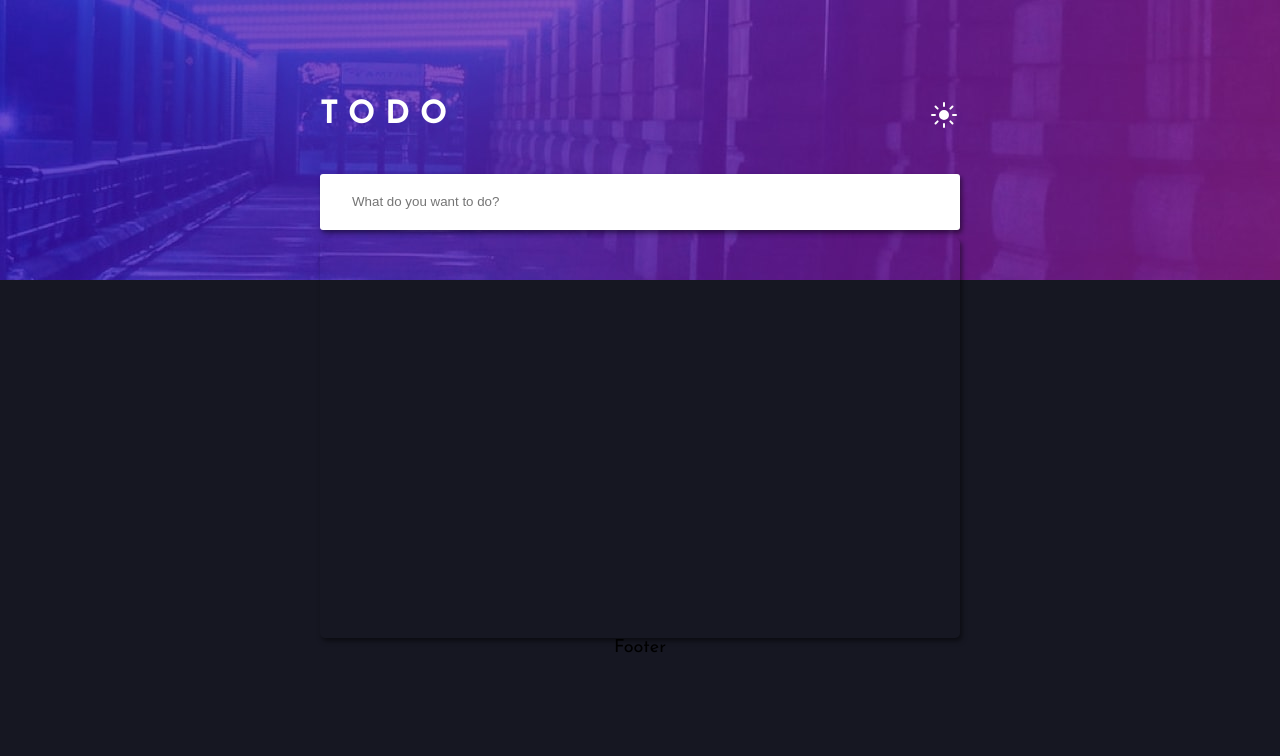
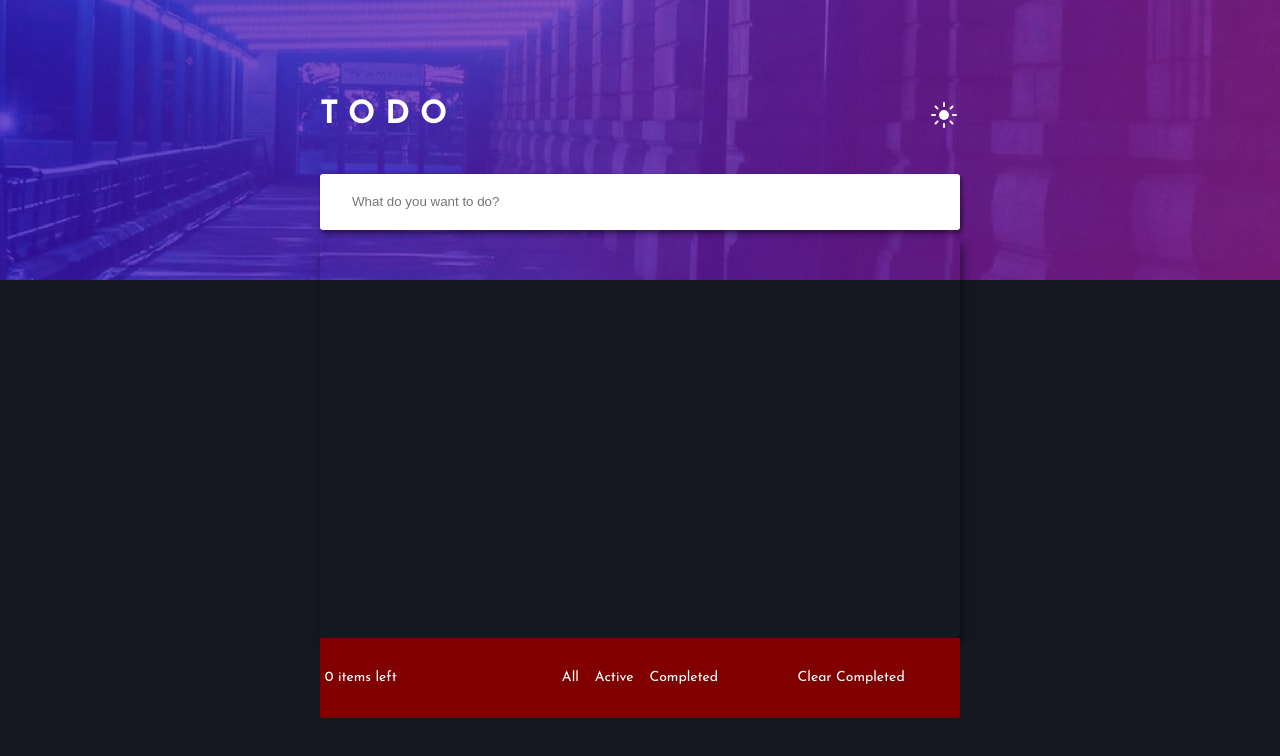
Before and after one commit to DevCollins/frontend-mentor-todo-challenge, a React (Create React App) app: page / in a window 1280 px wide. Shown: the top 756 px of the page. Built offline with nearby package versions, Linux system fonts and the light colour scheme.

Commit message:
added the filtering functionality

```diff
--- a/src/components/Layout.jsx
+++ b/src/components/Layout.jsx
@@ -36,6 +36,28 @@ const Layout = ({ clicked }) => {
     setThemeColors(JSON.parse(localStorage.getItem("theme")));
     setDark(!dark);
   };
+
+  const filter = (category) => {
+    if (todos) {
+      if (category === "all") {
+        setTodoItems(JSON.parse(localStorage.getItem("todos")));
+      } else if (category === "active") {
+        const activeTodos = todos.filter((item) => {
+          return item.state === "pending";
+        });
+        setTodoItems(activeTodos);
+        console.log(category);
+      } else if (category === "completed") {
+        const completedTodos = todos.filter((item) => {
+          return item.state !== "pending";
+        });
+        setTodoItems(completedTodos);
+      } else {
+        setTodoItems(JSON.parse(localStorage.getItem("todos")));
+      }
+    }
+  };
+
   const lightThemeIcon = (
     <svg xmlns="http://www.w3.org/2000/svg" width="26" height="26">
       <path
@@ -80,7 +102,19 @@ const Layout = ({ clicked }) => {
           return <TodoItem item={item} key={item.id} colors={themeColors} />;
         })}
       </div>
-      <div className="footer">Footer</div>
+      <div className="footer">
+        <div className="counter">
+          <p>{counter} items left</p>
+        </div>
+        <div className="filters">
+          <p onClick={() => filter("all")}>All</p>
+          <p onClick={() => filter("active")}>Active</p>
+          <p onClick={() => filter("completed")}>Completed</p>
+        </div>
+        <div className="clear">
+          <p>Clear Completed</p>
+        </div>
+      </div>
     </div>
   );
 };
--- a/src/components/TodoItem.jsx
+++ b/src/components/TodoItem.jsx
@@ -14,7 +14,7 @@ const TodoItem = ({ item, colors }) => {
   };
   const checkStylingDone = {
     backgroundImage:
-      "linear-gradient(45deg, hsl(192, 100%, 67%), hsl(280, 87%, 65%))",
+      "linear-gradient(75deg, hsl(192, 100%, 67%), hsl(280, 87%, 65%))",
   };
   const textStylingUndone = {
     textDecoration: "none",
--- a/src/components/css/layout.css
+++ b/src/components/css/layout.css
@@ -59,7 +59,7 @@
   border-radius: 5px;
   overflow-x: hidden;
   overflow-y: scroll;
-  box-shadow: 2px 3px 5px rgba(0, 0, 0, 0.5);
+  box-shadow: 3px 5px 10px rgba(0, 0, 0, 0.5);
 }
 
 ::-webkit-scrollbar {
@@ -72,8 +72,39 @@
   border-radius: 10px;
 }
 ::-webkit-scrollbar-track {
-  background-color: inherit;
+  background-color: maroon;
 }
 ::-webkit-scrollbar-track-piece {
   background-color: inherit;
 }
+
+.footer {
+  display: flex;
+  align-items: center;
+  justify-content: space-between;
+  width: 100%;
+  height: 5rem;
+  background: maroon;
+  padding: 0 0.3rem;
+}
+.counter {
+  flex: 1;
+}
+.filters {
+  flex: 2;
+  display: flex;
+  display: flex;
+  justify-content: center;
+}
+.filters p {
+  margin: 0 0.5rem;
+}
+.clear {
+  flex: 1;
+}
+
+.footer p {
+  font-size: 14px;
+  color: white;
+  cursor: pointer;
+}
```
